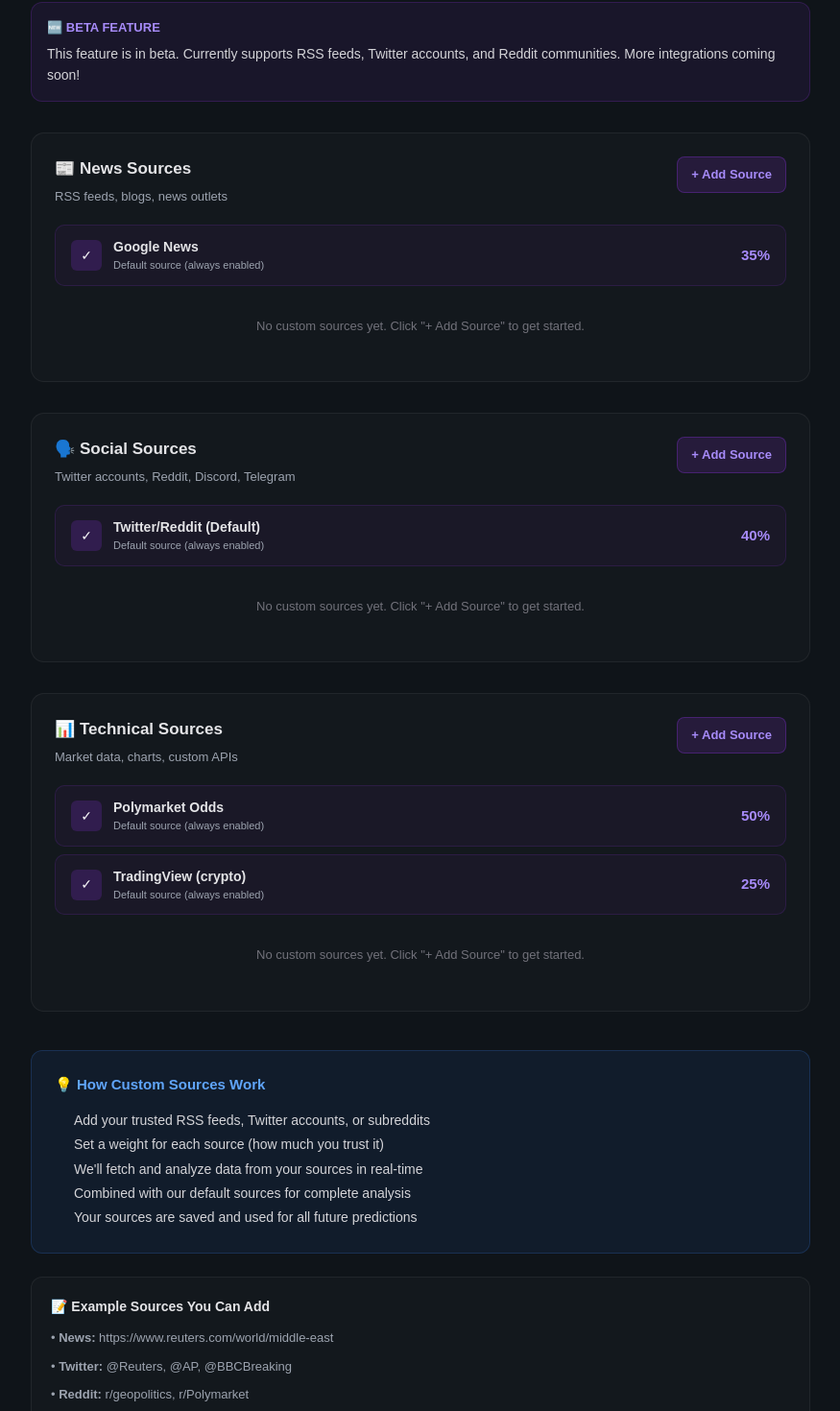
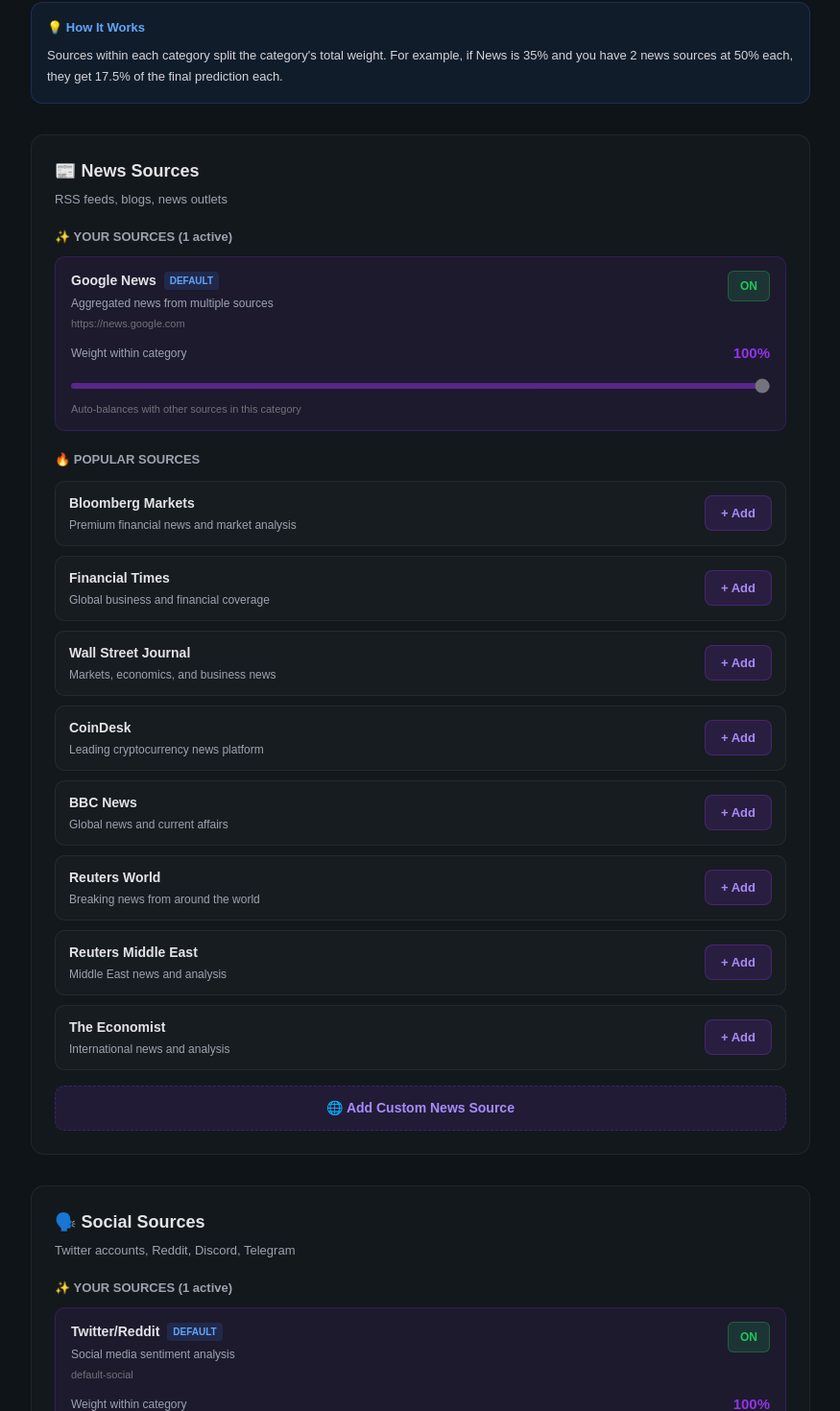
Before and after one commit to anujagadde18/tradedna, a Next.js app: page /sources in a window 1280 px wide. Shown: the part 205-1675 px from the top of the page at 96% size, without its empty margins (202-1077 px from the left). Built offline with nearby package versions, Linux system fonts and the light colour scheme.

Commit message:
Update page.tsx

```diff
--- a/app/sources/page.tsx
+++ b/app/sources/page.tsx
@@ -2,72 +2,79 @@
 
 import { Suspense, useState, useEffect } from "react";
 import { useRouter } from "next/navigation";
-
-type SourceType = "news" | "social" | "technical";
-
-type CustomSource = {
-  id: string;
-  type: SourceType;
-  name: string;
-  url: string;
-  weight: number;
-  enabled: boolean;
-};
+import { CustomSource, SourceType } from "@/lib/customSources/types";
+import { loadSources, saveSources, addSource, removeSource, toggleSource, updateSourceWeight, getSourcesByType } from "@/lib/customSources/sourceManager";
+import { CURATED_SOURCES } from "@/lib/customSources/curatedSources";
+import { SourceCard } from "@/components/customSources/SourceCard";
+import { PopularSources } from "@/components/customSources/PopularSources";
 
 function SourcesContent() {
   const router = useRouter();
-  const [customSources, setCustomSources] = useState<CustomSource[]>([]);
+  const [sources, setSources] = useState<CustomSource[]>([]);
   const [showAddModal, setShowAddModal] = useState(false);
-  const [sourceType, setSourceType] = useState<SourceType>("news");
+  const [modalType, setModalType] = useState<SourceType>("news");
   const [showSuccess, setShowSuccess] = useState(false);
-  const [lastAddedSource, setLastAddedSource] = useState("");
+  const [successMessage, setSuccessMessage] = useState("");
 
   useEffect(() => {
-    const saved = localStorage.getItem("customSources");
-    if (saved) {
-      setCustomSources(JSON.parse(saved));
-    }
+    setSources(loadSources());
   }, []);
 
-  const saveSources = (sources: CustomSource[]) => {
-    setCustomSources(sources);
-    localStorage.setItem("customSources", JSON.stringify(sources));
+  const handleAddCurated = (type: SourceType, curatedSource: typeof CURATED_SOURCES.news[0]) => {
+    const newSource = {
+      type,
+      name: curatedSource.name,
+      url: curatedSource.url,
+      description: curatedSource.description
     };
 
-  const addSource = (source: CustomSource) => {
-    saveSources([...customSources, source]);
-    setShowAddModal(false);
-    setLastAddedSource(source.name);
+    const updated = addSource(sources, newSource);
+    setSources(updated);
+
+    setSuccessMessage(`${curatedSource.name} added successfully!`);
     setShowSuccess(true);
-
-    setTimeout(() => {
-      setShowSuccess(false);
-    }, 5000);
+    setTimeout(() => setShowSuccess(false), 5000);
   };
 
-  const removeSource = (id: string) => {
-    saveSources(customSources.filter(s => s.id !== id));
+  const handleRemove = (sourceId: string) => {
+    const updated = removeSource(sources, sourceId);
+    setSources(updated);
   };
 
-  const toggleSource = (id: string) => {
-    saveSources(customSources.map(s =>
-      s.id === id ? { ...s, enabled: !s.enabled } : s
-    ));
+  const handleToggle = (sourceId: string) => {
+    const updated = toggleSource(sources, sourceId);
+    setSources(updated);
   };
 
-  const updateWeight = (id: string, weight: number) => {
-    saveSources(customSources.map(s =>
-      s.id === id ? { ...s, weight } : s
-    ));
+  const handleWeightChange = (sourceId: string, weight: number) => {
+    const updated = updateSourceWeight(sources, sourceId, weight);
+    setSources(updated);
   };
 
-  const newsSources = customSources.filter(s => s.type === "news");
-  const socialSources = customSources.filter(s => s.type === "social");
-  const technicalSources = customSources.filter(s => s.type === "technical");
+  const handleAddCustom = (type: SourceType, name: string, url: string) => {
+    const newSource = {
+      type,
+      name,
+      url,
+      description: "Custom source"
+    };
+
+    const updated = addSource(sources, newSource);
+    setSources(updated);
+    setShowAddModal(false);
+
+    setSuccessMessage(`${name} added successfully!`);
+    setShowSuccess(true);
+    setTimeout(() => setShowSuccess(false), 5000);
+  };
+
+  const newsSources = getSourcesByType(sources, "news");
+  const socialSources = getSourcesByType(sources, "social");
+  const technicalSources = getSourcesByType(sources, "technical");
 
   return (
     <main style={{ minHeight: "100vh", background: "#0f1419", color: "#fff" }}>
-      <div style={{ maxWidth: 860, margin: "0 auto", padding: "40px 24px" }}>
+      <div style={{ maxWidth: 860, margin: "0 auto", padding: "40px 24px 80px" }}>
 
         {/* Success Message */}
         {showSuccess && (
@@ -89,10 +96,10 @@ function SourcesContent() {
             <div style={{ display: "flex", justifyContent: "space-between", alignItems: "start", gap: 12 }}>
               <div style={{ flex: 1 }}>
                 <div style={{ fontSize: 15, fontWeight: 700, color: "#fff", marginBottom: 6 }}>
-                  ✅ Source Added Successfully!
+                  ✅ Success!
                 </div>
                 <div style={{ fontSize: 13, color: "rgba(255,255,255,0.9)" }}>
-                  {lastAddedSource} will be used in all future analyses
+                  {successMessage} Weights auto-balanced.
                 </div>
               </div>
               <button
@@ -151,96 +158,84 @@ function SourcesContent() {
             Custom Data Sources
           </h1>
           <p style={{ fontSize: 15, color: "#9ca3af", margin: 0, lineHeight: 1.6 }}>
-            Add your trusted sources. They'll be used in all future analyses.
+            Add your trusted sources. Weights auto-balance within each category.
           </p>
         </div>
 
-        {/* Beta Badge */}
-        <div style={{ marginBottom: 32, padding: 16, borderRadius: 12, background: "rgba(147,51,234,0.08)", border: "1px solid rgba(147,51,234,0.2)" }}>
-          <div style={{ fontSize: 13, fontWeight: 700, color: "#a78bfa", marginBottom: 6 }}>
-            🆕 BETA FEATURE
+        {/* Info Box */}
+        <div style={{
+          marginBottom: 32,
+          padding: 16,
+          borderRadius: 12,
+          background: "rgba(59,130,246,0.08)",
+          border: "1px solid rgba(59,130,246,0.2)"
+        }}>
+          <div style={{ fontSize: 13, fontWeight: 700, color: "#60a5fa", marginBottom: 8 }}>
+            💡 How It Works
           </div>
-          <div style={{ fontSize: 14, color: "#d4d4d8", lineHeight: 1.6 }}>
-            This feature is in beta. Currently supports RSS feeds, Twitter accounts, and Reddit communities. More integrations coming soon!
+          <div style={{ fontSize: 13, color: "#d4d4d8", lineHeight: 1.7 }}>
+            Sources within each category split the category's total weight. For example, if News is 35% and you have 2 news sources at 50% each, they get 17.5% of the final prediction each.
           </div>
         </div>
 
-        {/* News Sources */}
-        <SourceSection
+        {/* NEWS SOURCES */}
+        <CategorySection
           title="📰 News Sources"
           description="RSS feeds, blogs, news outlets"
           sources={newsSources}
-          defaultSources={[
-            { name: "Google News", weight: 35, enabled: true }
-          ]}
-          onAdd={() => { setSourceType("news"); setShowAddModal(true); }}
-          onRemove={removeSource}
-          onToggle={toggleSource}
-          onUpdateWeight={updateWeight}
+          curatedSources={CURATED_SOURCES.news}
+          type="news"
+          onAdd={(source) => handleAddCurated("news", source)}
+          onRemove={handleRemove}
+          onToggle={handleToggle}
+          onWeightChange={handleWeightChange}
+          onAddCustomClick={() => {
+            setModalType("news");
+            setShowAddModal(true);
+          }}
         />
 
-        {/* Social Sources */}
-        <SourceSection
+        {/* SOCIAL SOURCES */}
+        <CategorySection
           title="🗣️ Social Sources"
           description="Twitter accounts, Reddit, Discord, Telegram"
           sources={socialSources}
-          defaultSources={[
-            { name: "Twitter/Reddit (Default)", weight: 40, enabled: true }
-          ]}
-          onAdd={() => { setSourceType("social"); setShowAddModal(true); }}
-          onRemove={removeSource}
-          onToggle={toggleSource}
-          onUpdateWeight={updateWeight}
+          curatedSources={CURATED_SOURCES.social}
+          type="social"
+          onAdd={(source) => handleAddCurated("social", source)}
+          onRemove={handleRemove}
+          onToggle={handleToggle}
+          onWeightChange={handleWeightChange}
+          onAddCustomClick={() => {
+            setModalType("social");
+            setShowAddModal(true);
+          }}
         />
 
-        {/* Technical Sources */}
-        <SourceSection
+        {/* TECHNICAL SOURCES */}
+        <CategorySection
           title="📊 Technical Sources"
-          description="Market data, charts, custom APIs"
+          description="Market data, charts, APIs"
           sources={technicalSources}
-          defaultSources={[
-            { name: "Polymarket Odds", weight: 50, enabled: true },
-            { name: "TradingView (crypto)", weight: 25, enabled: true }
-          ]}
-          onAdd={() => { setSourceType("technical"); setShowAddModal(true); }}
-          onRemove={removeSource}
-          onToggle={toggleSource}
-          onUpdateWeight={updateWeight}
+          curatedSources={CURATED_SOURCES.technical}
+          type="technical"
+          onAdd={(source) => handleAddCurated("technical", source)}
+          onRemove={handleRemove}
+          onToggle={handleToggle}
+          onWeightChange={handleWeightChange}
+          onAddCustomClick={() => {
+            setModalType("technical");
+            setShowAddModal(true);
+          }}
         />
-
-        {/* How It Works */}
-        <div style={{ marginTop: 40, padding: 24, borderRadius: 12, background: "rgba(59,130,246,0.08)", border: "1px solid rgba(59,130,246,0.2)" }}>
-          <div style={{ fontSize: 15, fontWeight: 700, color: "#60a5fa", marginBottom: 14 }}>
-            💡 How Custom Sources Work
-          </div>
-          <ul style={{ margin: 0, paddingLeft: 20, fontSize: 14, color: "#d4d4d8", lineHeight: 1.8 }}>
-            <li>Add your trusted RSS feeds, Twitter accounts, or subreddits</li>
-            <li>Set a weight for each source (how much you trust it)</li>
-            <li>We'll fetch and analyze data from your sources in real-time</li>
-            <li>Combined with our default sources for complete analysis</li>
-            <li>Your sources are saved and used for all future predictions</li>
-          </ul>
-        </div>
-
-        {/* Examples */}
-        <div style={{ marginTop: 24, padding: 20, borderRadius: 12, background: "rgba(255,255,255,0.02)", border: "1px solid rgba(255,255,255,0.06)" }}>
-          <div style={{ fontSize: 14, fontWeight: 700, color: "#e4e4e7", marginBottom: 12 }}>
-            📝 Example Sources You Can Add
-          </div>
-          <div style={{ display: "grid", gap: 10, fontSize: 13, color: "#9ca3af" }}>
-            <div>• <strong>News:</strong> https://www.reuters.com/world/middle-east</div>
-            <div>• <strong>Twitter:</strong> @Reuters, @AP, @BBCBreaking</div>
-            <div>• <strong>Reddit:</strong> r/geopolitics, r/Polymarket</div>
-          </div>
-        </div>
 
       </div>
 
-      {/* Add Source Modal */}
+      {/* Add Custom Source Modal */}
       {showAddModal && (
-        <AddSourceModal
-          type={sourceType}
-          onAdd={addSource}
+        <AddCustomSourceModal
+          type={modalType}
+          onAdd={handleAddCustom}
           onClose={() => setShowAddModal(false)}
         />
       )}
@@ -248,68 +243,58 @@ function SourcesContent() {
   );
 }
 
-function SourceSection({
+function CategorySection({
   title,
   description,
   sources,
-  defaultSources,
+  curatedSources,
+  type,
   onAdd,
   onRemove,
   onToggle,
-  onUpdateWeight
+  onWeightChange,
+  onAddCustomClick
 }: {
   title: string;
   description: string;
   sources: CustomSource[];
-  defaultSources: { name: string; weight: number; enabled: boolean }[];
-  onAdd: () => void;
+  curatedSources: typeof CURATED_SOURCES.news;
+  type: SourceType;
+  onAdd: (source: typeof curatedSources[0]) => void;
   onRemove: (id: string) => void;
   onToggle: (id: string) => void;
-  onUpdateWeight: (id: string, weight: number) => void;
+  onWeightChange: (id: string, weight: number) => void;
+  onAddCustomClick: () => void;
 }) {
+  const enabledSources = sources.filter(s => s.enabled);
+  const customSources = sources.filter(s => !s.isDefault);
+
   return (
-    <div style={{ marginBottom: 32, padding: 24, borderRadius: 14, background: "rgba(255,255,255,0.02)", border: "1px solid rgba(255,255,255,0.06)" }}>
-      <div style={{ display: "flex", justifyContent: "space-between", alignItems: "start", marginBottom: 20 }}>
-        <div>
-          <div style={{ fontSize: 17, fontWeight: 800, color: "#e4e4e7", marginBottom: 6 }}>
+    <div style={{
+      marginBottom: 32,
+      padding: 24,
+      borderRadius: 14,
+      background: "rgba(255,255,255,0.02)",
+      border: "1px solid rgba(255,255,255,0.06)"
+    }}>
+      <div style={{ marginBottom: 20 }}>
+        <div style={{ fontSize: 18, fontWeight: 800, color: "#e4e4e7", marginBottom: 6 }}>
           {title}
         </div>
         <div style={{ fontSize: 13, color: "#9ca3af" }}>
           {description}
         </div>
       </div>
-        <button
-          onClick={onAdd}
-          style={{ padding: "8px 14px", borderRadius: 8, background: "rgba(147,51,234,0.15)", border: "1px solid rgba(147,51,234,0.3)", color: "#a78bfa", fontSize: 13, fontWeight: 600, cursor: "pointer" }}
-        >
-          + Add Source
-        </button>
+
+      {/* Active Sources */}
+      <div style={{ marginBottom: 16 }}>
+        <div style={{ fontSize: 13, fontWeight: 700, color: "#9ca3af", marginBottom: 10 }}>
+          ✨ YOUR SOURCES ({enabledSources.length} active)
         </div>
 
-      {/* Default Sources */}
-      <div style={{ marginBottom: sources.length > 0 ? 16 : 0 }}>
-        {defaultSources.map((source, i) => (
-          <div key={i} style={{ padding: "12px 16px", marginBottom: 8, borderRadius: 10, background: "rgba(147,51,234,0.05)", border: "1px solid rgba(147,51,234,0.15)" }}>
-            <div style={{ display: "flex", justifyContent: "space-between", alignItems: "center" }}>
-              <div style={{ display: "flex", alignItems: "center", gap: 12 }}>
-                <div style={{ width: 32, height: 32, borderRadius: 6, background: "rgba(147,51,234,0.2)", display: "flex", alignItems: "center", justifyContent: "center", fontSize: 14 }}>
-                  ✓
-                </div>
-                <div>
-                  <div style={{ fontSize: 14, fontWeight: 600, color: "#e4e4e7" }}>{source.name}</div>
-                  <div style={{ fontSize: 11, color: "#9ca3af" }}>Default source (always enabled)</div>
-                </div>
-              </div>
-              <div style={{ fontSize: 15, fontWeight: 700, color: "#a78bfa" }}>{source.weight}%</div>
-            </div>
-          </div>
-        ))}
-      </div>
-
-      {/* Custom Sources */}
         {sources.length === 0 ? (
-        <div style={{ padding: 24, textAlign: "center", color: "#71717a", fontSize: 13 }}>
-          No custom sources yet. Click "+ Add Source" to get started.
+          <div style={{ padding: 20, textAlign: "center", color: "#71717a", fontSize: 13 }}>
+            No sources yet. Add popular sources below.
           </div>
         ) : (
           <div>
@@ -319,123 +304,90 @@ function SourceSection({
                 source={source}
                 onRemove={() => onRemove(source.id)}
                 onToggle={() => onToggle(source.id)}
-              onUpdateWeight={(weight) => onUpdateWeight(source.id, weight)}
+                onWeightChange={(weight) => onWeightChange(source.id, weight)}
               />
             ))}
           </div>
         )}
       </div>
-  );
-}
 
-function SourceCard({ source, onRemove, onToggle, onUpdateWeight }: {
-  source: CustomSource;
-  onRemove: () => void;
-  onToggle: () => void;
-  onUpdateWeight: (weight: number) => void;
-}) {
-  return (
-    <div style={{
-      padding: "14px 16px",
-      marginBottom: 10,
+      {/* Popular Sources */}
+      <PopularSources
+        curatedSources={curatedSources}
+        existingSources={sources}
+        onAdd={onAdd}
+      />
+
+      {/* Add Custom Button */}
+      <button
+        onClick={onAddCustomClick}
+        style={{
+          marginTop: 16,
+          width: "100%",
+          padding: "12px 16px",
           borderRadius: 10,
-      background: source.enabled ? "rgba(255,255,255,0.03)" : "rgba(255,255,255,0.01)",
-      border: source.enabled ? "1px solid rgba(255,255,255,0.08)" : "1px solid rgba(255,255,255,0.04)",
-      opacity: source.enabled ? 1 : 0.5
-    }}>
-      <div style={{ display: "flex", justifyContent: "space-between", alignItems: "start", marginBottom: 12 }}>
-        <div style={{ flex: 1 }}>
-          <div style={{ fontSize: 14, fontWeight: 600, color: "#e4e4e7", marginBottom: 4 }}>
-            {source.name}
-          </div>
-          <div style={{ fontSize: 12, color: "#71717a", wordBreak: "break-all" }}>
-            {source.url}
-          </div>
-        </div>
-        <div style={{ display: "flex", gap: 8, marginLeft: 16 }}>
-          <button
-            onClick={onToggle}
-            style={{ padding: "6px 12px", borderRadius: 6, background: source.enabled ? "rgba(34,197,94,0.15)" : "rgba(255,255,255,0.05)", border: "1px solid rgba(255,255,255,0.1)", color: source.enabled ? "#22c55e" : "#9ca3af", fontSize: 12, fontWeight: 600, cursor: "pointer" }}
+          background: "rgba(147,51,234,0.12)",
+          border: "1px dashed rgba(147,51,234,0.3)",
+          color: "#a78bfa",
+          fontSize: 14,
+          fontWeight: 600,
+          cursor: "pointer",
+          transition: "all 0.2s"
+        }}
+        onMouseEnter={(e) => {
+          e.currentTarget.style.background = "rgba(147,51,234,0.18)";
+        }}
+        onMouseLeave={(e) => {
+          e.currentTarget.style.background = "rgba(147,51,234,0.12)";
+        }}
       >
-            {source.enabled ? "ON" : "OFF"}
+        🌐 Add Custom {type === "news" ? "News" : type === "social" ? "Social" : "Technical"} Source
       </button>
-          <button
-            onClick={onRemove}
-            style={{ padding: "6px 10px", borderRadius: 6, background: "rgba(239,68,68,0.12)", border: "1px solid rgba(239,68,68,0.2)", color: "#ef4444", fontSize: 12, fontWeight: 600, cursor: "pointer" }}
-          >
-            ✕
-          </button>
-        </div>
-      </div>
-
-      {source.enabled && (
-        <div>
-          <div style={{ display: "flex", justifyContent: "space-between", alignItems: "center", marginBottom: 8 }}>
-            <span style={{ fontSize: 12, color: "#9ca3af" }}>Trust Weight</span>
-            <span style={{ fontSize: 14, fontWeight: 700, color: "#9333ea" }}>{source.weight}%</span>
-          </div>
-          <input
-            type="range"
-            min={0}
-            max={100}
-            step={5}
-            value={source.weight}
-            onChange={(e) => onUpdateWeight(Number(e.target.value))}
-            style={{
-              width: "100%",
-              height: 6,
-              borderRadius: 3,
-              background: `linear-gradient(to right, #9333ea 0%, #9333ea ${source.weight}%, rgba(255,255,255,0.08) ${source.weight}%, rgba(255,255,255,0.08) 100%)`,
-              cursor: "pointer",
-              WebkitAppearance: "none",
-              appearance: "none"
-            }}
-          />
-        </div>
-      )}
     </div>
   );
 }
 
-function AddSourceModal({ type, onAdd, onClose }: {
+function AddCustomSourceModal({
+  type,
+  onAdd,
+  onClose
+}: {
   type: SourceType;
-  onAdd: (source: CustomSource) => void;
+  onAdd: (type: SourceType, name: string, url: string) => void;
   onClose: () => void;
 }) {
   const [name, setName] = useState("");
   const [url, setUrl] = useState("");
-  const [weight, setWeight] = useState(50);
+
+  const placeholders = {
+    news: {
+      name: "Bloomberg Markets",
+      url: "https://feeds.bloomberg.com/markets/news.rss"
+    },
+    social: {
+      name: "@Reuters or r/geopolitics",
+      url: "@Reuters or r/geopolitics"
+    },
+    technical: {
+      name: "TradingView",
+      url: "https://www.tradingview.com"
+    }
+  };
 
   const handleSubmit = () => {
-    if (!name || !url) {
-      alert("Please fill in all fields");
+    if (!name.trim() || !url.trim()) {
+      alert("Please fill in both fields");
       return;
     }
 
-    onAdd({
-      id: Date.now().toString(),
-      type,
-      name,
-      url,
-      weight,
-      enabled: true
-    });
-  };
-
-  const placeholders = {
-    news: "https://www.reuters.com/world/middle-east",
-    social: "@Reuters or r/geopolitics",
-    technical: "https://api.example.com/data"
-  };
-
-  const examples = {
-    news: ["Reuters Middle East", "Bloomberg Markets", "CoinDesk News"],
-    social: ["@Reuters", "r/geopolitics", "@AP"],
-    technical: ["Custom API", "Trading Signals", "Price Alerts"]
+    onAdd(type, name.trim(), url.trim());
+    setName("");
+    setUrl("");
   };
 
   return (
-    <div style={{
+    <div
+      style={{
         position: "fixed",
         top: 0,
         left: 0,
@@ -446,21 +398,26 @@ function AddSourceModal({ type, onAdd, onClose }: {
         alignItems: "center",
         justifyContent: "center",
         zIndex: 1000,
-      padding: "20px"
-    }}>
-      <div style={{
+        padding: 20
+      }}
+      onClick={onClose}
+    >
+      <div
+        style={{
           maxWidth: 500,
           width: "100%",
           background: "#1a1f2e",
           borderRadius: 16,
           padding: 28,
           border: "1px solid rgba(255,255,255,0.1)"
-      }}>
+        }}
+        onClick={(e) => e.stopPropagation()}
+      >
         <div style={{ fontSize: 20, fontWeight: 800, color: "#e4e4e7", marginBottom: 8 }}>
-          Add {type === "news" ? "News" : type === "social" ? "Social" : "Technical"} Source
+          Add Custom {type === "news" ? "News" : type === "social" ? "Social" : "Technical"} Source
         </div>
         <div style={{ fontSize: 13, color: "#9ca3af", marginBottom: 24 }}>
-          Add a custom data source to improve your predictions
+          Add any source you trust to improve your predictions
         </div>
 
         <div style={{ marginBottom: 20 }}>
@@ -471,32 +428,10 @@ function AddSourceModal({ type, onAdd, onClose }: {
             type="text"
             value={name}
             onChange={(e) => setName(e.target.value)}
-            placeholder={examples[type][0]}
+            placeholder={placeholders[type].name}
             style={{
               width: "100%",
-              padding: "10px 12px",
-              borderRadius: 8,
-              background: "rgba(255,255,255,0.05)",
-              border: "1px solid rgba(255,255,255,0.1)",
-              color: "#fff",
-              fontSize: 14,
-              outline: "none"
-            }}
-          />
-        </div>
-
-        <div style={{ marginBottom: 20 }}>
-          <label style={{ display: "block", fontSize: 13, fontWeight: 600, color: "#d4d4d8", marginBottom: 8 }}>
-            URL or Handle
-          </label>
-          <input
-            type="text"
-            value={url}
-            onChange={(e) => setUrl(e.target.value)}
-            placeholder={placeholders[type]}
-            style={{
-              width: "100%",
-              padding: "10px 12px",
+              padding: "12px 14px",
               borderRadius: 8,
               background: "rgba(255,255,255,0.05)",
               border: "1px solid rgba(255,255,255,0.1)",
@@ -508,27 +443,23 @@ function AddSourceModal({ type, onAdd, onClose }: {
         </div>
 
         <div style={{ marginBottom: 24 }}>
-          <div style={{ display: "flex", justifyContent: "space-between", marginBottom: 8 }}>
-            <label style={{ fontSize: 13, fontWeight: 600, color: "#d4d4d8" }}>
-              Trust Weight
+          <label style={{ display: "block", fontSize: 13, fontWeight: 600, color: "#d4d4d8", marginBottom: 8 }}>
+            URL or Handle
           </label>
-            <span style={{ fontSize: 14, fontWeight: 700, color: "#9333ea" }}>{weight}%</span>
-          </div>
           <input
-            type="range"
-            min={0}
-            max={100}
-            step={5}
-            value={weight}
-            onChange={(e) => setWeight(Number(e.target.value))}
+            type="text"
+            value={url}
+            onChange={(e) => setUrl(e.target.value)}
+            placeholder={placeholders[type].url}
             style={{
               width: "100%",
-              height: 8,
-              borderRadius: 4,
-              background: `linear-gradient(to right, #9333ea 0%, #9333ea ${weight}%, rgba(255,255,255,0.08) ${weight}%, rgba(255,255,255,0.08) 100%)`,
-              cursor: "pointer",
-              WebkitAppearance: "none",
-              appearance: "none"
+              padding: "12px 14px",
+              borderRadius: 8,
+              background: "rgba(255,255,255,0.05)",
+              border: "1px solid rgba(255,255,255,0.1)",
+              color: "#fff",
+              fontSize: 14,
+              outline: "none"
             }}
           />
         </div>
```
Lines whose indentation alone changed are shown as unchanged.
